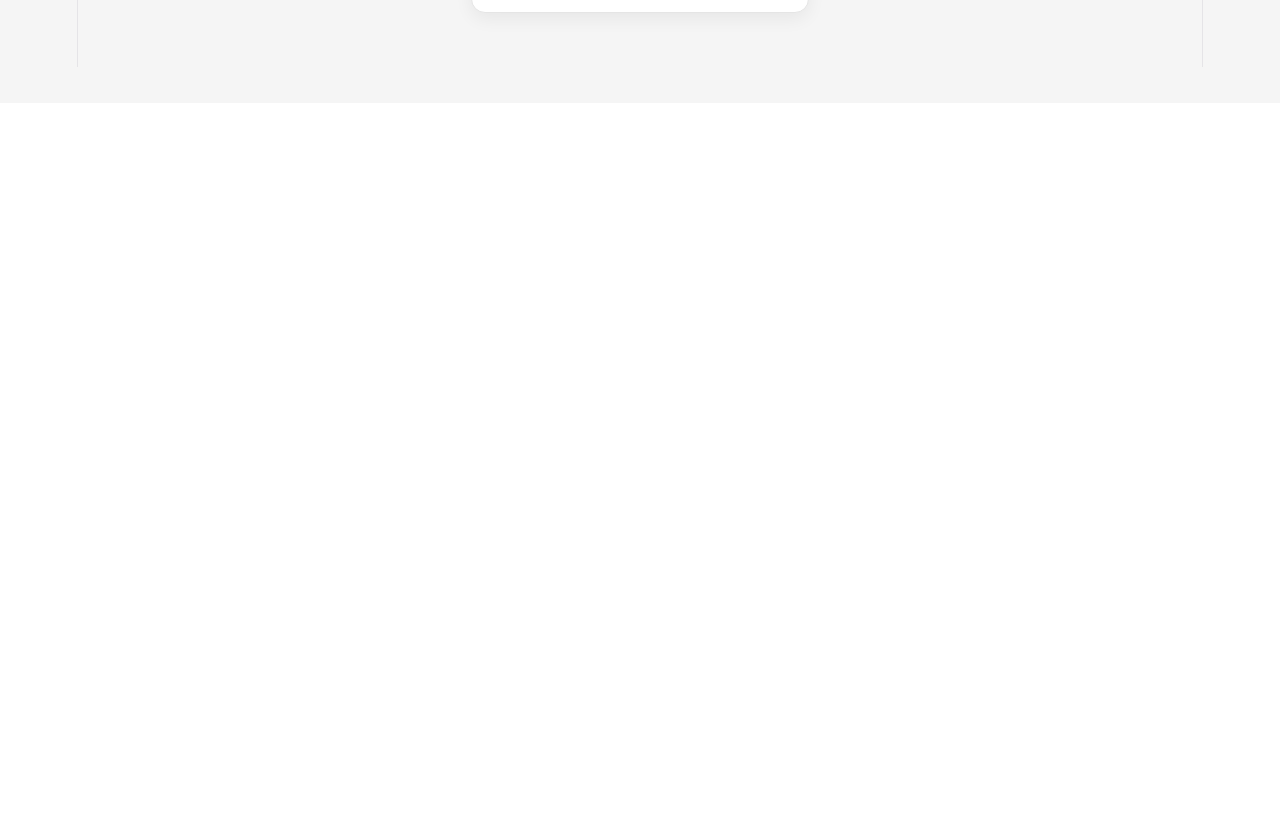
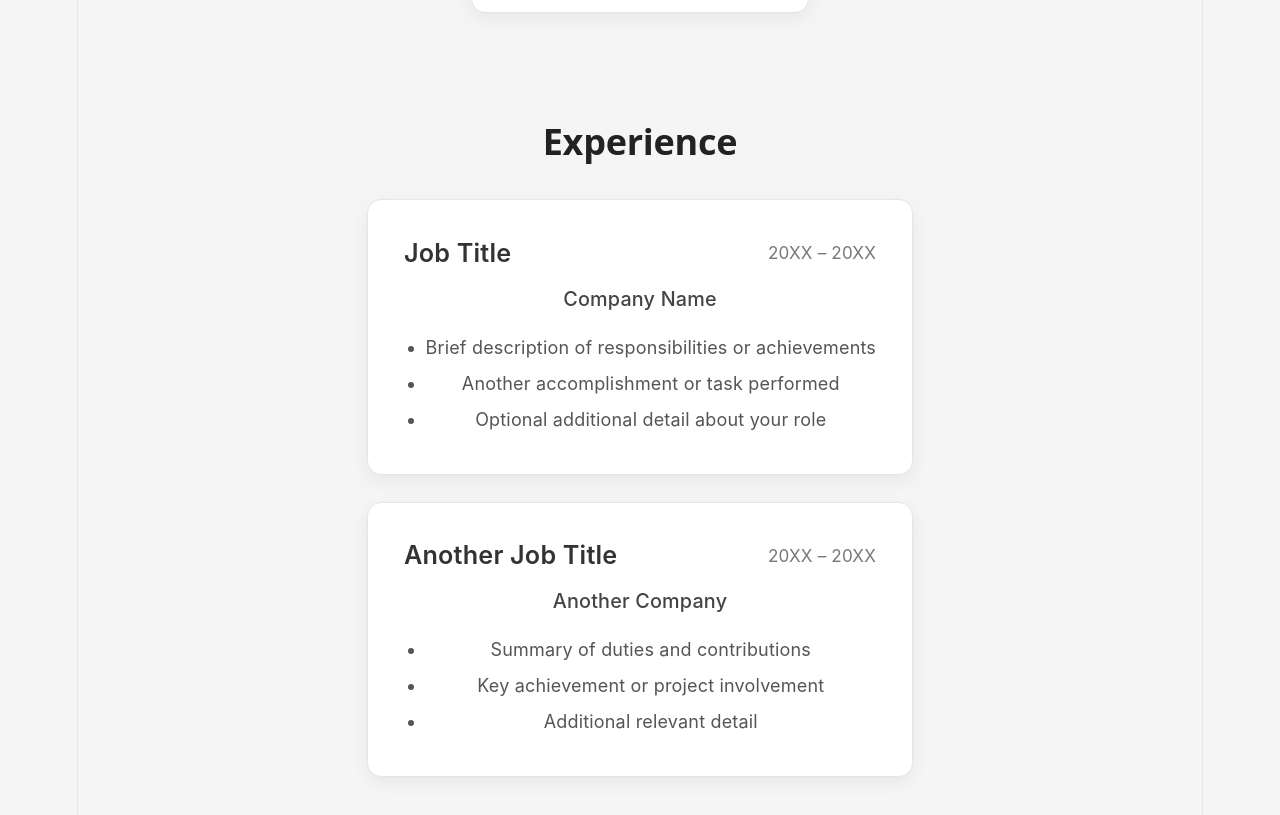
Before and after one commit to b-zhang-15977/cv_application, a React (Vite) app: page / in a window 1280 px wide. Shown: the part 980-1795 px from the top of the page. Before the commit the page ends 1083 px from the top, so only its background shows below. Built offline with nearby package versions, Linux system fonts and the light colour scheme.

Commit message:
implement experience section
add css to experience section

```diff
--- a/src/App.jsx
+++ b/src/App.jsx
@@ -32,11 +32,34 @@ function App() {
     },
   ])
 
+  const [experience, setExperience] = useState([
+  {
+    role: "Job Title",
+    company: "Company Name",
+    date: "20XX – 20XX",
+    details: [
+      "Brief description of responsibilities or achievements",
+      "Another accomplishment or task performed",
+      "Optional additional detail about your role"
+    ]
+  },
+  {
+    role: "Another Job Title",
+    company: "Another Company",
+    date: "20XX – 20XX",
+    details: [
+      "Summary of duties and contributions",
+      "Key achievement or project involvement",
+      "Additional relevant detail"
+    ]
+  }
+])
+
   return (
     <>
       <General info={generalInfo} setInfo={setGeneralInfo} />
       <Education info={education} setInfo={setEducation} />
-      <Experience />
+      <Experience info={experience} setInfo={setExperience} />
     </>
   )
 }
--- a/src/components/Experience.jsx
+++ b/src/components/Experience.jsx
@@ -1,7 +1,28 @@
-import "../styles/Experience.module.css"
+import styles from "../styles/Experience.module.css";
 
-export default function Experience() {
-    return(
-        <></>
-    )
+export default function Experience({ info }) {
+  return (
+    <section className={styles.experienceSection}>
+      <h2 className={styles.title}>Experience</h2>
+
+      <div className={styles.experienceList}>
+        {info.map((job, index) => (
+          <div key={index} className={styles.card}>
+            <div className={styles.header}>
+              <h3 className={styles.role}>{job.role}</h3>
+              <span className={styles.date}>{job.date}</span>
+            </div>
+
+            <p className={styles.company}>{job.company}</p>
+
+            <ul className={styles.details}>
+              {job.details.map((detail, i) => (
+                <li key={i}>{detail}</li>
+              ))}
+            </ul>
+          </div>
+        ))}
+      </div>
+    </section>
+  );
 }
--- a/src/styles/Experience.module.css
+++ b/src/styles/Experience.module.css
@@ -0,0 +1,67 @@
+.experienceSection {
+  max-width: 900px;
+  margin: 3rem auto;
+  padding: 0 1rem;
+}
+
+.title {
+  font-size: 2rem;
+  font-weight: 700;
+  margin-bottom: 2rem;
+  text-align: center;
+  color: #222;
+}
+
+.experienceList {
+  display: flex;
+  flex-direction: column;
+  gap: 1.5rem;
+}
+
+.card {
+  background: #ffffff;
+  padding: 1.8rem 2rem;
+  border-radius: 14px;
+  border: 1px solid #e5e5e5;
+  box-shadow: 0 6px 18px rgba(0, 0, 0, 0.06);
+  transition: 0.2s ease;
+}
+
+.card:hover {
+  transform: translateY(-3px);
+  box-shadow: 0 10px 24px rgba(0, 0, 0, 0.08);
+}
+
+.header {
+  display: flex;
+  justify-content: space-between;
+  align-items: center;
+}
+
+.role {
+  font-size: 1.4rem;
+  font-weight: 600;
+  color: #333;
+}
+
+.company {
+  margin: 0.6rem 0 1rem 0;
+  font-size: 1.1rem;
+  font-weight: 500;
+  color: #444;
+}
+
+.date {
+  font-size: 0.95rem;
+  color: #777;
+}
+
+.details {
+  margin-left: 1.2rem;
+  color: #555;
+  line-height: 1.6;
+}
+
+.details li {
+  margin-bottom: 0.4rem;
+}
```
